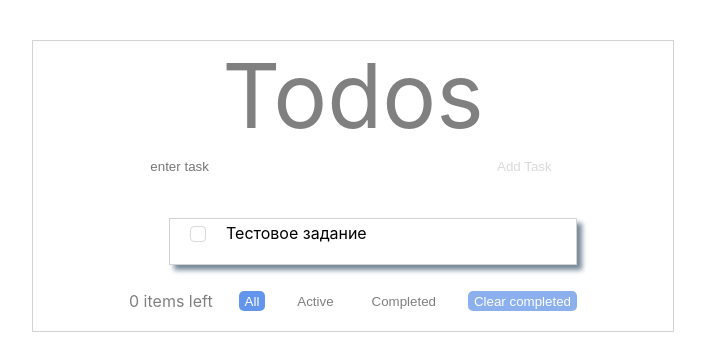
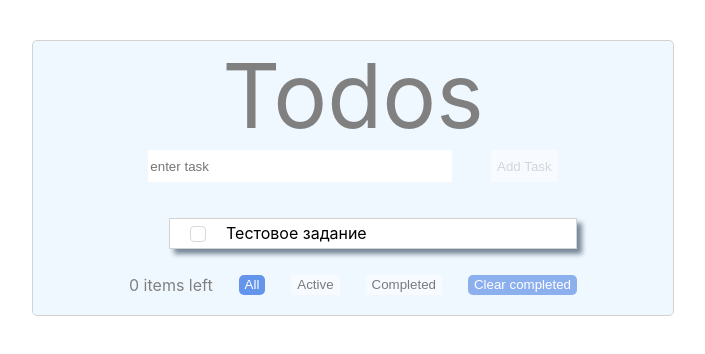
Before and after one commit to DimaMaslo88/test-task-todolist, a React (Create React App) app: page / in a window 1280 px wide. Shown: the top 354 px of the page, without its empty margins (318-1023 px from the left). Built offline with nearby package versions, Linux system fonts and the light colour scheme; the HTML template or start-up script is replaced by a standard one.

Commit message:
'feat/reducer-tests'

```diff
--- a/src/styles/App.module.css
+++ b/src/styles/App.module.css
@@ -9,6 +9,8 @@
 
 .toDosContainer {
     display: flex;
+    background-color: aliceblue;
+    border-radius: 5px;
     flex-direction: column;
     align-items: center;
     width: 50%;
--- a/src/styles/Tasks.module.css
+++ b/src/styles/Tasks.module.css
@@ -19,15 +19,17 @@
     display: flex;
     flex-direction: column;
     height: 100%;
-    background-color: white;
     margin-top: 20px;
     margin-bottom: 10px;
 
 }
-.li{
-    height: 45px;
-    list-style-type:none;
+
+.li {
+    height: auto;
+    word-break:break-all;
+    list-style-type: none;
     line-height: 1.8;
+    background-color: white;
     border: 1px solid lightgrey;
     box-shadow: 5px 5px 5px lightslategray;
 }
@@ -37,10 +39,12 @@
     flex-direction: row;
 
 }
-.checkbox{
+
+.checkbox {
 
     margin-left: 20px;
 }
+
 .editableSpan {
     margin-left: 20px;
 }
```
